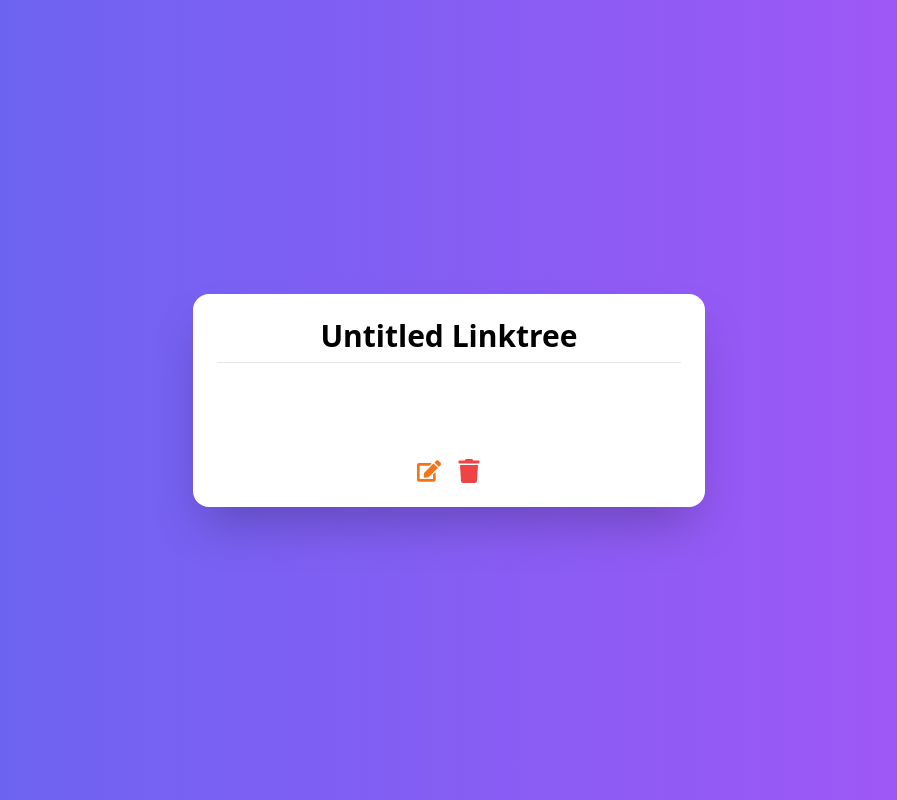
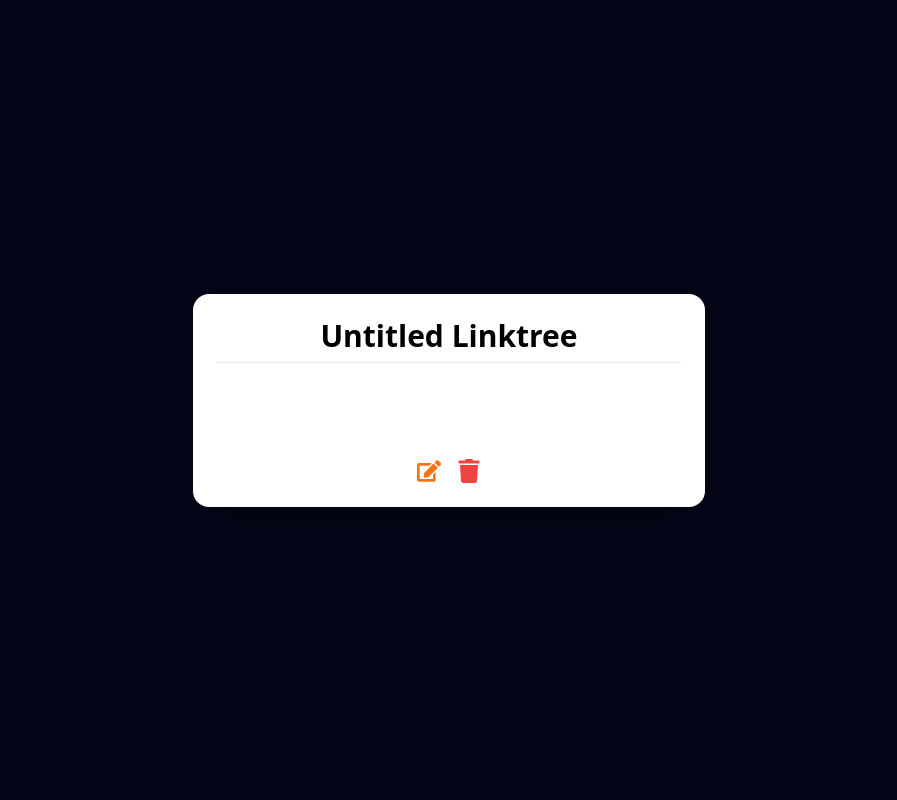
Before and after one commit to Muskan-7867/linkerclient, a React (Vite) app: page /linktree-template in a window 1280 px wide. Shown: the whole page, without its empty margins (191-1088 px from the left). Built offline with nearby package versions, Linux system fonts and the light colour scheme; what tailwindcss-motion would draw is missing.

Commit message:
fix design

```diff
--- a/src/components/Forms/DarkTempForm.tsx
+++ b/src/components/Forms/DarkTempForm.tsx
@@ -9,6 +9,7 @@
 }
 
 interface Link {
+
   title: string;
   icon: JSX.Element | null;
   link: string;
@@ -28,7 +29,7 @@
   ]);
 
   return (
-    <div className="bg-gradient-to-r  min-h-screen flex items-center justify-center p-6">
+    <div className="  min-h-screen flex items-center justify-center p-6">
     {/* Container */}
     <div className="flex flex-col lg:flex-row gap-8 w-full max-w-screen-lg bg-white rounded-lg shadow-lg overflow-hidden">
         {/* Right Side: Dark Template */}
--- a/src/components/Forms/LightTempForm.tsx
+++ b/src/components/Forms/LightTempForm.tsx
@@ -3,12 +3,14 @@
 import LightTemplate from "../../pages/Template/LightTemplate";
 
 interface ProfileInfo {
+
   name: string;
   info: string;
   image: string;
 }
 
 interface Link {
+
   title: string;
   icon: JSX.Element | null;
   link: string;
@@ -27,7 +29,7 @@
   ]);
 
   return (
-    <div className="bg-gradient-to-r  min-h-screen flex items-center justify-center p-6">
+    <div className="  min-h-screen flex items-center  justify-center ">
       {/* Container */}
       <div className="flex flex-col lg:flex-row gap-8 w-full max-w-screen-lg bg-white rounded-lg shadow-lg overflow-hidden">
         {/* Left Side: Light Template */}
@@ -36,6 +38,7 @@
         </div>
 
         {/* Right Side: Link Form */}
+
         <div className="flex-1 p-6 lg:p-8 ">
           <div className=" p-6 rounded-lg shadow-lg ">
 
--- a/src/components/LinktreeTemplate.tsx
+++ b/src/components/LinktreeTemplate.tsx
@@ -8,6 +8,7 @@
 import axios from "axios";
 
 interface Link {
+
   title: string;
   icon?: string;
   url: string;
@@ -112,7 +113,7 @@
   };
 
   return (
-    <div className="min-h-screen flex items-center justify-center bg-gradient-to-r from-indigo-500 to-purple-500 p-6">
+    <div className="min-h-screen flex items-center justify-center  p-6">
       <motion.div
         initial={{ opacity: 0, scale: 0.8 }}
         animate={{ opacity: 1, scale: 1 }}
```
